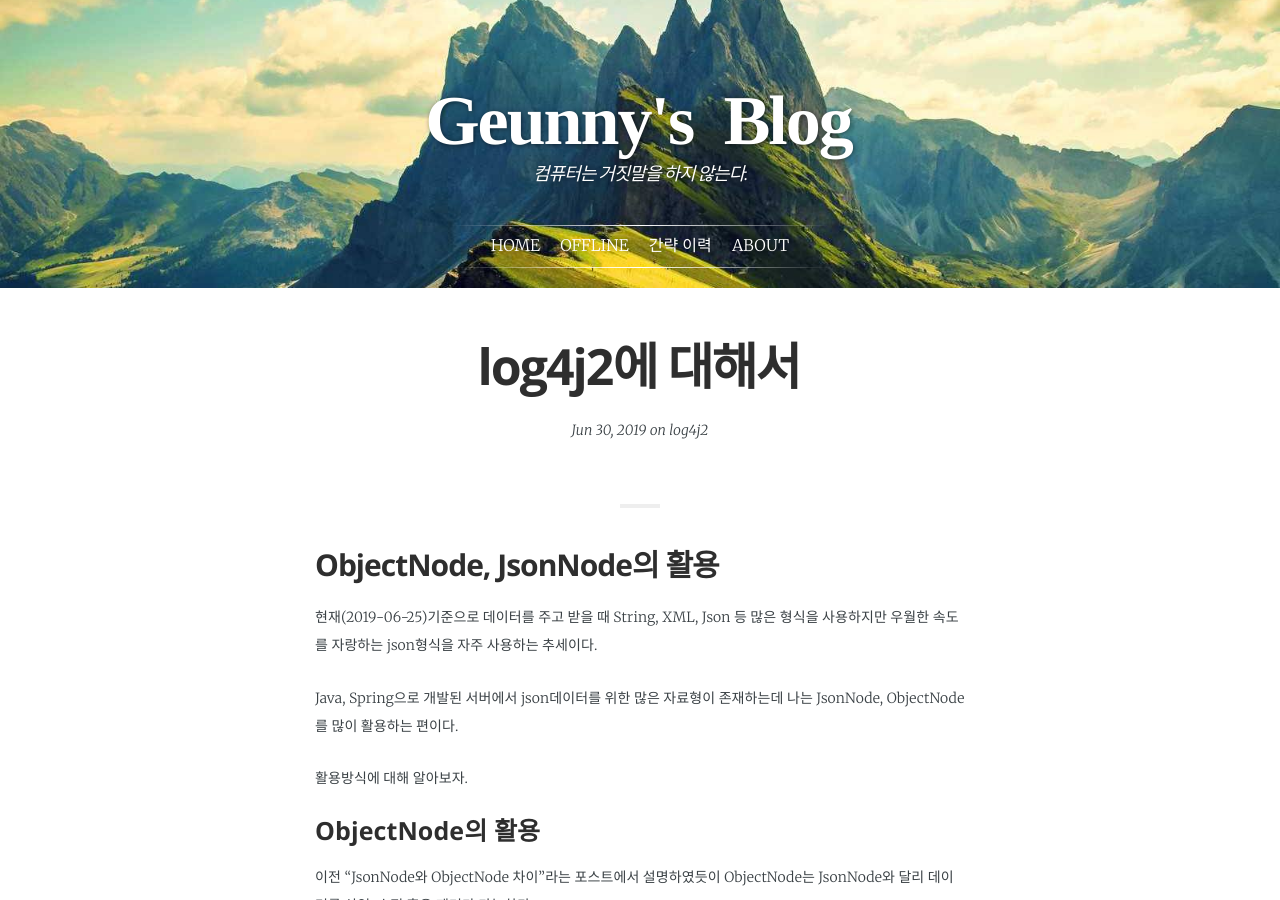
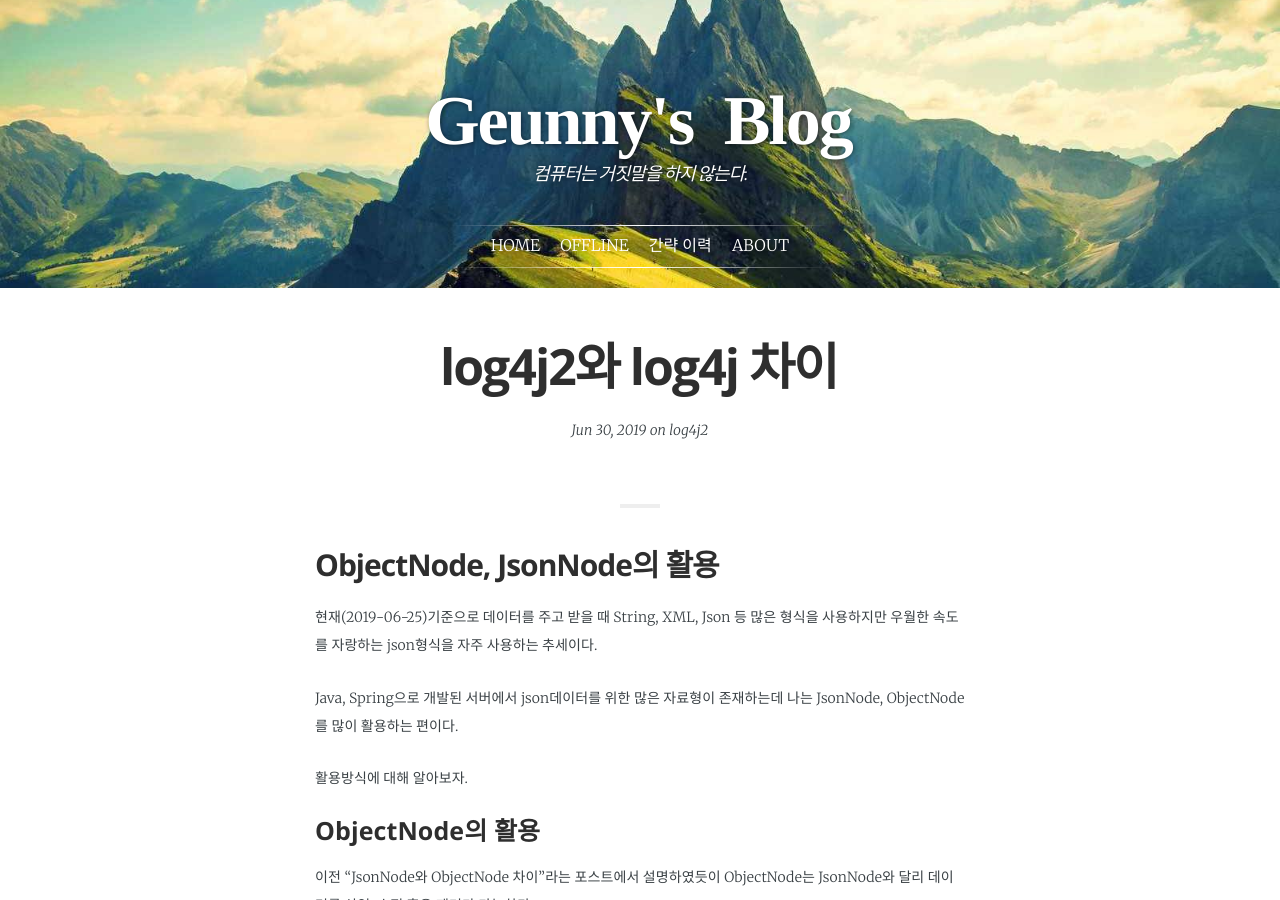
Before and after one commit to jwillmer/jekyllDecent, a Jekyll site: the page built from _posts/2019-06-30-log4j2.md, in a window 1280 px wide and 900 px high. Built offline with Jekyll 4.4.1, drawn with Linux system fonts in a browser that asks for light colours; some web fonts are replaced.

Commit message:
Update 2019-06-30-log4j2.md

```diff
--- a/_posts/2019-06-30-log4j2.md
+++ b/_posts/2019-06-30-log4j2.md
@@ -1,7 +1,7 @@
 ---
 layout:            post
-title:             "log4j2에 대해서"
-menutitle:         "log4j2에 대해서"
+title:             "log4j2와 log4j 차이"
+menutitle:         "log4j2와 log4j 차이"
 tags:              log4j2
 category:          Spring
 author:            geunyoung
```
